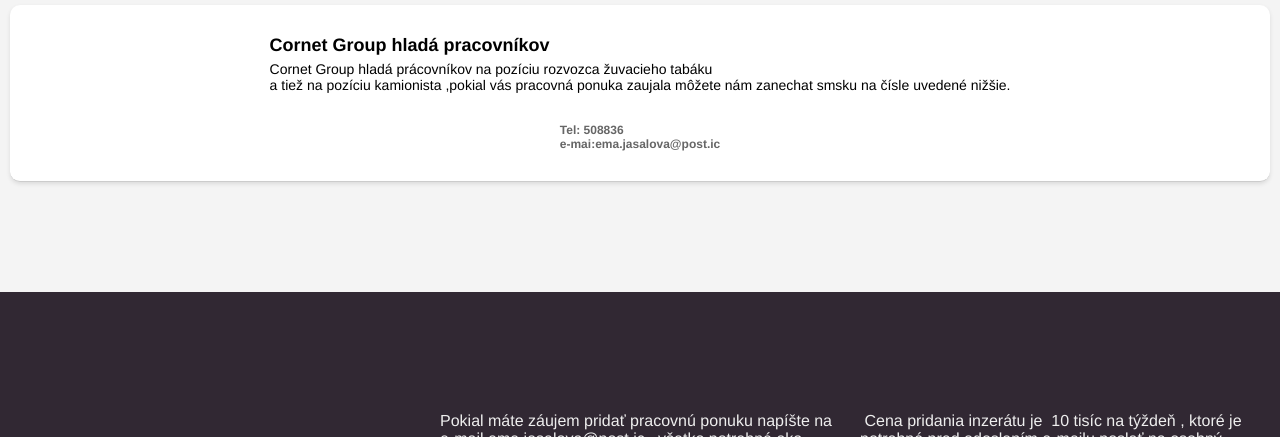
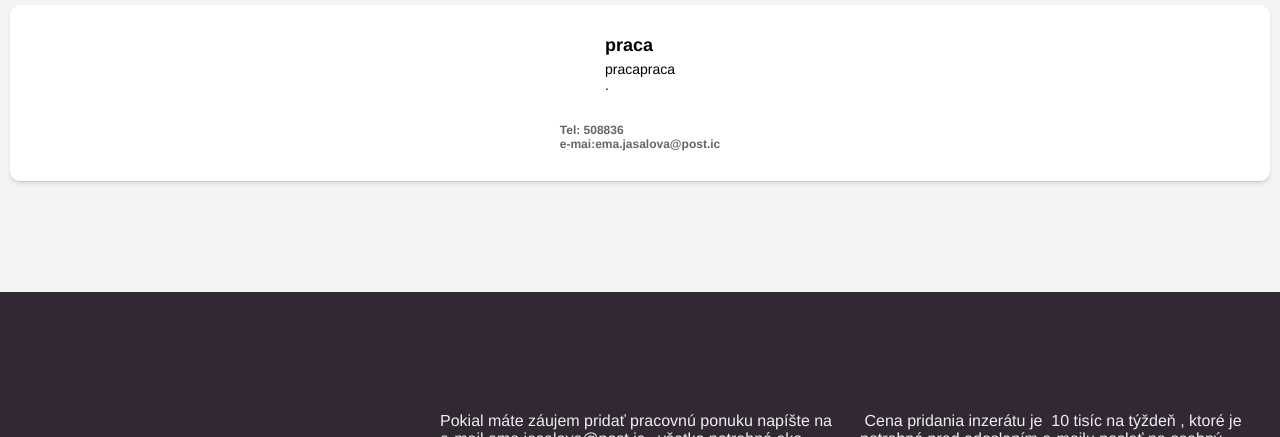
Before and after one commit to emajasalova/somrafka.github.io, a plain HTML site: page index.html in a window 1280 px wide. Shown: the part 663-1100 px from the top of the page. Drawn offline with Linux system fonts and the light colour scheme.

Commit message:
Update index.html

```diff
--- a/index.html
+++ b/index.html
@@ -11,8 +11,8 @@
       </div><div id="ibnxw" class="sub-lead-title">Tu nájdeš rôzne pracovné ponuky , pre firmy ktoré chcú pridať pracovnú ponuku všetky informácie nájdete na konci stránky
       </div></div></header><section class="am-sect"><div id="ikiru"><meta charset="UTF-8"/><meta name="viewport" content="width=device-width, initial-scale=1.0"/><title>Zoznam Pracovných Ponúk
       </title><h1 id="infoo">Zoznam Pracovných Ponúk
-      </h1><div id="izqzi" class="job-listing"><div id="ifh2y" class="job-info"><div id="i46n4" class="job-title">Cornet Group hladá pracovníkov
-          </div><div id="i16cv" class="job-description"><span id="ial3l">Cornet Group hla<span id="id6f2"></span>dá prácovníkov na pozíciu rozvozca žuvacieho tabáku<br/></span>a tiež na pozíciu kamionista ,pokial vás pracovná ponuka zaujala môžete nám zanechat smsku na čísle uvedené nižšie.
+      </h1><div id="izqzi" class="job-listing"><div id="ifh2y" class="job-info"><div id="i46n4" class="job-title">praca
+          </div><div id="i16cv" class="job-description"><span id="ial3l">praca<span id="id6f2"></span>praca<br/></span>.
           </div></div><div id="i0czh" class="job-details"><div id="itsko" class="contact-number">Tel: 508836
             <br/>e-mai:ema.jasalova@post.ic
           </div></div></div><!-- Pridajte ďalšie job-listing divy pre ďalšie pracovné ponuky --></div><div class="container-width">
```
